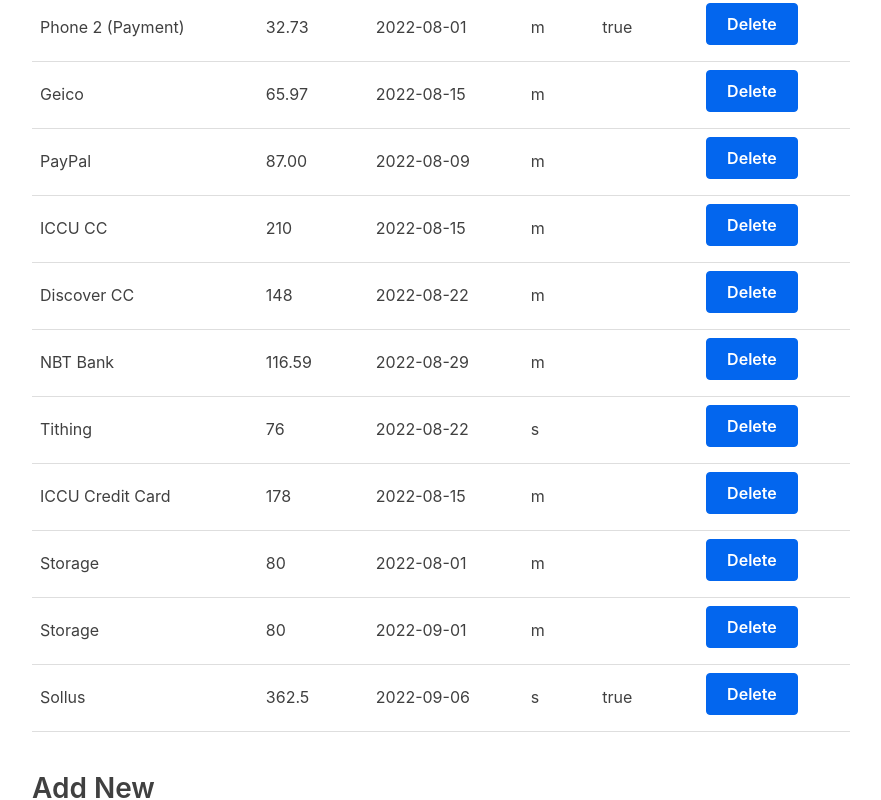
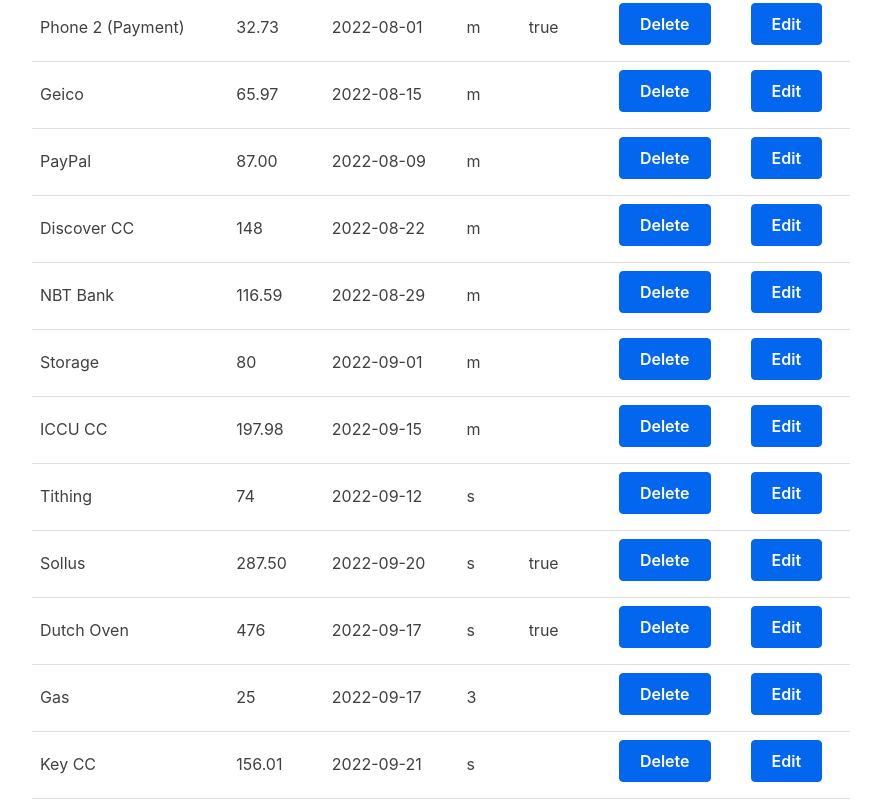
Before and after one commit to math-yew/bills, a React (Create React App) app: page /bills in a window 1280 px wide. Shown: the part 900-1700 px from the top of the page, without its empty margins (24-905 px from the left). Built offline with nearby package versions, Linux system fonts and the light colour scheme.

Commit message:
fixed purchases issues

```diff
--- a/src/Bills.js
+++ b/src/Bills.js
@@ -36,6 +36,14 @@
         },this.saveBudget);
     }
 
+    changeBill = index => {
+        const { bills } = this.state;
+        this.setState({
+          index: index,
+          editBill: bills[index]
+        })
+    }
+
     removePurchase = index => {
         const { purchases } = this.state;
 
@@ -55,19 +63,19 @@
     }
 
     render() {
-        const { bills, mileStoneAmount, mileStoneDate, purchases } = this.state;
+        const { bills, mileStoneAmount, mileStoneDate, purchases, editBill } = this.state;
         return (
             <div className="container">
               <div className="mainColumn">
                   <h1>Bills and Expenses</h1>
-                  <label for="mileStoneAmount">Latest Amount: </label>
+                  <label htmlFor="mileStoneAmount">Latest Amount: </label>
                   <input
                       type="text"
                       name="mileStoneAmount"
                       id="mileStoneAmount"
                       value={mileStoneAmount}
                       onChange={this.updateReserve}/>
-                  <label for="mileStoneAmount">Date: </label>
+                  <label htmlFor="mileStoneAmount">Date: </label>
                   <input
                       type="date"
                       name="mileStoneDate"
@@ -79,10 +87,11 @@
                   <Table
                       bills={bills}
                       removeBill={this.removeBill}
+                      changeBill={this.changeBill}
                   />
 
                   <h3>Add New</h3>
-                  <Form handleSubmit={this.handleSubmit} />
+                  <Form editBill={editBill} handleSubmit={this.handleSubmit} />
               </div>
               <div className="purchaseColumn">
                 <Purchases
--- a/src/Form.js
+++ b/src/Form.js
@@ -32,6 +32,10 @@
 
     render() {
         const { name, amount, date, freq, income } = this.state;
+        let editBill = this.props.editBill;
+        if(!!editBill){
+          this.setState(editBill);
+        }
 
         return (
             <form onSubmit={this.onFormSubmit}>
--- a/src/ShowTable.js
+++ b/src/ShowTable.js
@@ -15,8 +15,14 @@
 
 const TableBody = props => {
     const rows = props.budgetData.map((row, index) => {
+      let color = row.past ? "#ddd" : "#fff";
+      let background = {backgroundColor: color};
+      if(row.name=="Needs" && (row.amount == 0 || row.amount == "NaN")){
+        console.log("NO NEEDS");
+        return;
+      }
         return (
-            <tr key={index}>
+            <tr key={index} style={background}>
                 <td> {row.name}</td>
                 <td>{row.amount}</td>
                 <td>{row.prettyDate}</td>
--- a/src/Table.js
+++ b/src/Table.js
@@ -10,6 +10,7 @@
                 <th>Freq</th>
                 <th>Income</th>
                 <th>Remove</th>
+                <th>Edit</th>
             </tr>
         </thead>
     );
@@ -25,6 +26,7 @@
                 <td>{row.freq}</td>
                 <td>{row.income}</td>
                 <td><button onClick={() => props.removeBill(index)}>Delete</button></td>
+                <td><button onClick={() => props.changeBill(index)}>Edit</button></td>
             </tr>
         );
     });
@@ -33,11 +35,11 @@
 }
 
 const Table = (props) => {
-    const { removeBill, bills} = props;
+    const { removeBill, bills, changeBill} = props;
         return (
             <table>
                 <TableHeader />
-                <TableBody bills={bills} removeBill={removeBill} />
+                <TableBody bills={bills} removeBill={removeBill} changeBill={changeBill} />
             </table>
         );
 }
--- a/src/budget.js
+++ b/src/budget.js
@@ -1,5 +1,5 @@
-const budget ={"mileStoneDate":"2022-09-04",
-"mileStoneAmount":"50.50",
+const budget ={"mileStoneDate":"2022-09-13",
+"mileStoneAmount":"308.63",
 "bills":[{"name":"Car registration",
 "date":"2022-05-01",
 "freq":"y",
@@ -45,11 +45,6 @@
 "date":"2022-08-09",
 "freq":"m",
 "income":""},
-{"name":"ICCU CC",
-"amount":"210",
-"date":"2022-08-15",
-"freq":"m",
-"income":""},
 {"name":"Discover CC",
 "amount":"148",
 "date":"2022-08-22",
@@ -60,40 +55,49 @@
 "date":"2022-08-29",
 "freq":"m",
 "income":""},
-{"name":"Tithing",
-"amount":"76",
-"date":"2022-08-22",
-"freq":"s",
-"income":"",
-"disable":false},
-{"name":"ICCU Credit Card",
-"amount":"178",
-"date":"2022-08-15",
-"freq":"m",
-"income":"",
-"disable":false},
-{"name":"Storage",
-"amount":"80",
-"date":"2022-08-01",
-"freq":"m",
-"income":"",
-"disable":false},
 {"name":"Storage",
 "amount":"80",
 "date":"2022-09-01",
 "freq":"m",
 "income":"",
 "disable":false},
+{"name":"ICCU CC",
+"amount":"197.98",
+"date":"2022-09-15",
+"freq":"m",
+"income":"",
+"disable":false},
+{"name":"Tithing",
+"amount":"74",
+"date":"2022-09-12",
+"freq":"s",
+"income":"",
+"disable":false},
 {"name":"Sollus",
-"amount":"362.5",
-"date":"2022-09-06",
+"amount":"287.50",
+"date":"2022-09-20",
 "freq":"s",
 "income":"true",
+"disable":false},
+{"name":"Dutch Oven",
+"amount":"476",
+"date":"2022-09-17",
+"freq":"s",
+"income":"true",
+"disable":false},
+{"name":"Gas",
+"amount":"25",
+"date":"2022-09-17",
+"freq":"3",
+"income":"",
+"disable":false},
+{"name":"Key CC",
+"amount":"156.01",
+"date":"2022-09-21",
+"freq":"s",
+"income":"",
 "disable":false}],
 "purchasesDate":"2022-08-29",
-"purchases":[{"name":"lightbulbs",
-"amount":"4.50"},
-{"name":"key rings",
-"amount":"3"}]}
+"purchases":[]}
 
 export default budget;
--- a/src/budgetService.js
+++ b/src/budgetService.js
@@ -5,6 +5,7 @@
 let timePeriod = [];
 let start = null;
 let end = null;
+let currentDay;
 
 const BudgetService = {
   initialDates: function (){
@@ -26,12 +27,13 @@
     nextMonthDay = nextMonthDay<10 ? "0" + nextMonthDay : nextMonthDay;
     dates.start = year+"-"+month+"-"+day;
     dates.end = nextMonthDate.getFullYear()+"-"+nextMonth+"-"+nextMonthDay;
+    currentDay = new Date(dates.start+adjust);
+    console.log("currentDay" + currentDay);
     return dates;
   },
 
   getTimePeriod: function (startDate, endDate){
     timePeriod = [];
-    // start = Date.parse(startDate + adjust);
     start = Date.parse(budget.mileStoneDate + adjust);
     end = Date.parse(endDate + adjust);
     console.log("start: " + start);
@@ -98,7 +100,6 @@
     let billDate = Date.parse(bill.date + adjust).toString()*1;
     while(billDate <= end*1){
       if(billDate >= start*1){
-        console.log(bill + "::: " + billDate);
         this.addToPeriod(bill, billDate);
       }
       billDate += bill.freq*24*3600*1000;
@@ -114,29 +115,40 @@
 
   showOutput: function (){
     let purchases = this.addPurchases();
-    timePeriod.push(purchases);
-    timePeriod.map((e)=>console.log(e.date+": " + e.name));
-    console.log("----------------------------------");
+    if(!!purchases){
+      console.log("purchases: " + JSON.stringify(purchases));
+      timePeriod.push(purchases);
+    }
     let sortedTimePeriod = timePeriod.sort((a,b)=>a.date*1-b.date*1);
-    sortedTimePeriod.map((e)=>console.log(e.date+": " + e.name));
+    // sortedTimePeriod.map((e)=>console.log(e.date+": " + e.name));
     let total = 0;
     total=budget.mileStoneAmount*1;
+    console.log("first total: " + total);
     let output = sortedTimePeriod.map((item)=>{
       if(item.income){
-        total += item.amount*1;
+        let itemAmount = item.amount;
+        let amount = isNaN(itemAmount) ? 0 : itemAmount;
+        total += amount*1;
       }else{
-        total -= item.amount*1;
+        let itemAmount = item.amount;
+        let amount = isNaN(itemAmount) ? 0 : itemAmount;
+        total -= amount*1;
       }
       item.total = total.toFixed(2);
       let itemDate = new Date(item.date);
       item.prettyDate = months[itemDate.getMonth()] + " " + itemDate.getDate();
+      item.past = itemDate < currentDay;
       return item;
     });
     return output;
   },
 
   addPurchases:function(){
-    let purchaseTotal = budget.purchases.reduce((a,b)=>a.amount+b.amount)*1;
+    let purchases = budget.purchases;
+    if(purchases.length == 0) return;
+    console.log("PURCHASES: " +  JSON.stringify(purchases));
+    let purchaseTotal = (purchases.length > 1) ? purchases.reduce((a,b)=>a.amount*1+b.amount*1)*1 : purchases[0].amount*1;
+    console.log("purchaseTotal: " + purchaseTotal);
     let initialDates = this.initialDates();
     let today = Date.parse(initialDates.start + adjust).toString()*1;
 
```
Also changed, not shown: 1 other file (tests, documents, lock files or other folders). Lines whose indentation alone changed are shown as unchanged.
